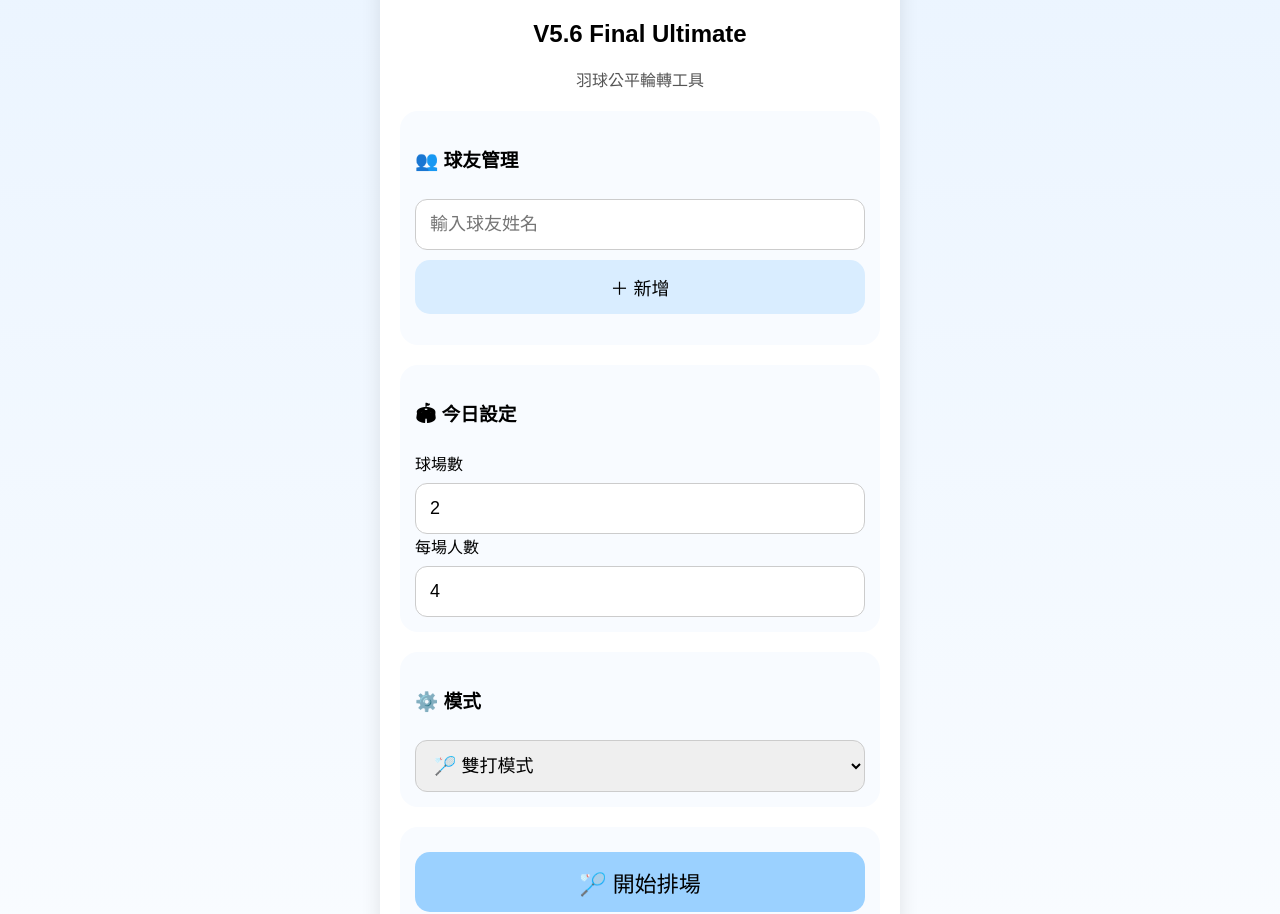
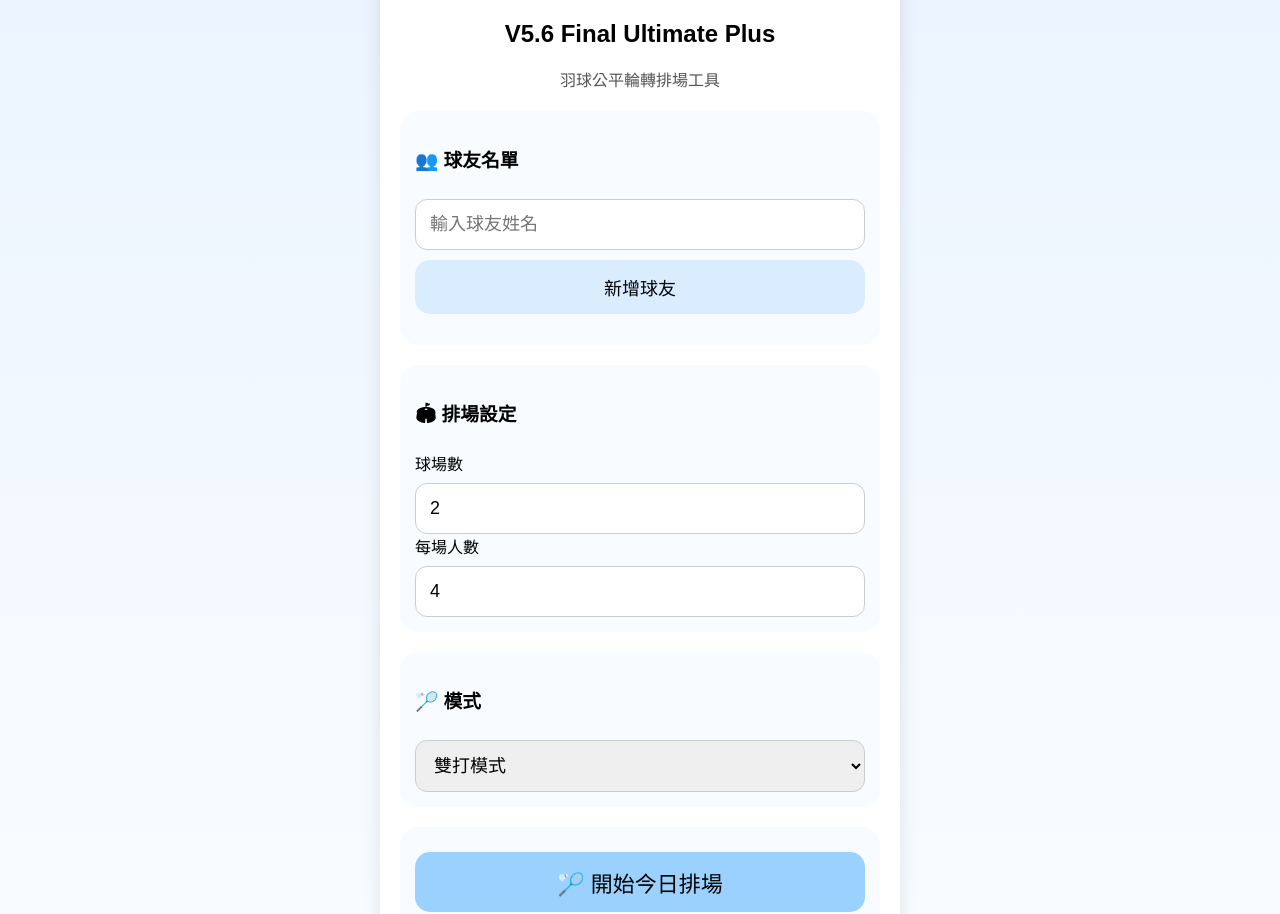
Before and after one commit to linyu0120/kongjian-yuhangyuan, a plain HTML site: page index.html in a window 1280 px wide. Shown: the part 115-1029 px from the top of the page. Drawn offline with Linux system fonts and the light colour scheme.

Commit message:
index.html

```diff
--- a/index.html
+++ b/index.html
@@ -13,25 +13,28 @@
 
 <link rel="manifest" href="manifest.json">
 
+<meta name="theme-color" content="#9bd1ff">
+
 </head>
 
 
 <body>
+
 
 <div class="app">
 
 
 <h1>🏸 空間羽航員</h1>
 
-<h2>V5.6 Final Ultimate</h2>
+<h2>V5.6 Final Ultimate Plus</h2>
 
-<p>羽球公平輪轉工具</p>
+<p>羽球公平輪轉排場工具</p>
 
 
 
 <section>
 
-<h3>👥 球友管理</h3>
+<h3>👥 球友名單</h3>
 
 
 <input
@@ -40,7 +43,7 @@ placeholder="輸入球友姓名">
 
 
 <button onclick="addPlayer()">
-＋ 新增
+新增球友
 </button>
 
 
@@ -52,9 +55,10 @@ placeholder="輸入球友姓名">
 
 
 
+
 <section>
 
-<h3>🏟 今日設定</h3>
+<h3>🏟 排場設定</h3>
 
 
 <label>
@@ -65,12 +69,12 @@ placeholder="輸入球友姓名">
 <input
 id="courtCount"
 type="number"
-value="2">
+value="2"
+min="1">
 
 
 
 <br>
-
 
 
 <label>
@@ -81,7 +85,8 @@ value="2">
 <input
 id="peopleCount"
 type="number"
-value="4">
+value="4"
+min="2">
 
 
 
@@ -93,30 +98,28 @@ value="4">
 
 <section>
 
-
-<h3>⚙️ 模式</h3>
+<h3>🏸 模式</h3>
 
 
 <select id="mode">
 
 
 <option value="double">
-🏸 雙打模式
+雙打模式
 </option>
 
 
 <option value="rotate">
-🔄 三人輪替
+輪替模式
 </option>
 
 
 <option value="free">
-⭐ 自由模式
+自由模式
 </option>
 
 
 </select>
-
 
 
 </section>
@@ -128,11 +131,10 @@ value="4">
 <section>
 
 
-<button
-class="main"
+<button class="main"
 onclick="startGame()">
 
-🏸 開始排場
+🏸 開始今日排場
 
 </button>
 
@@ -148,12 +150,14 @@ onclick="startGame()">
 
 <button onclick="clearToday()">
 
-🗑 清除今日
+🗑 清除今日紀錄
 
 </button>
 
 
+
 </section>
+
 
 
 
@@ -173,6 +177,7 @@ onclick="startGame()">
 
 
 </section>
+
 
 
 
@@ -199,6 +204,8 @@ onclick="startGame()">
 
 
 
+
+
 <script src="storage.js"></script>
 
 <script src="stats.js"></script>
@@ -208,7 +215,7 @@ onclick="startGame()">
 <script src="app.js"></script>
 
 
+
 </body>
 
-
 </html>
```
